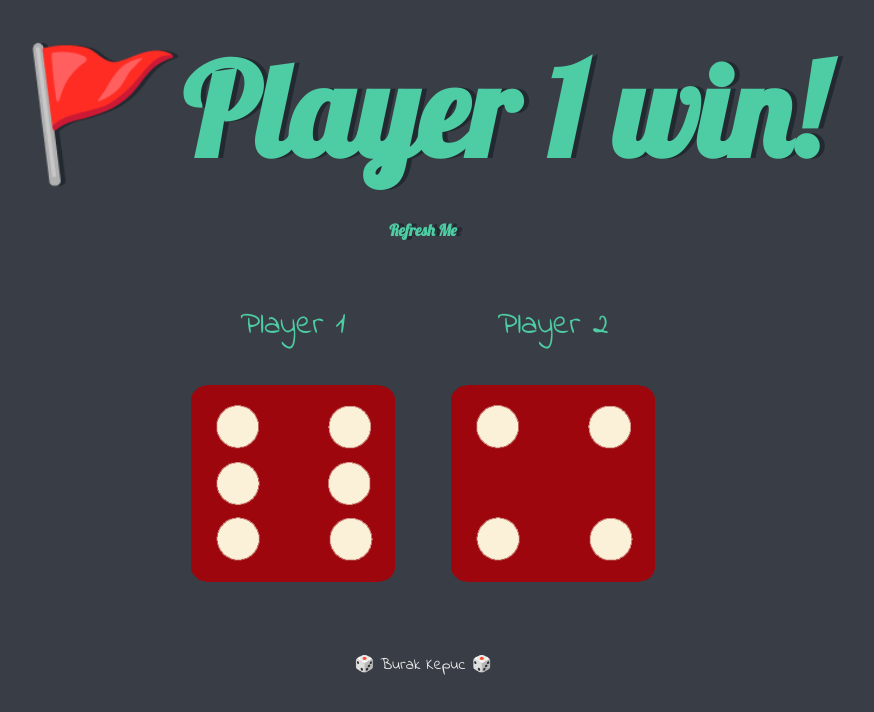
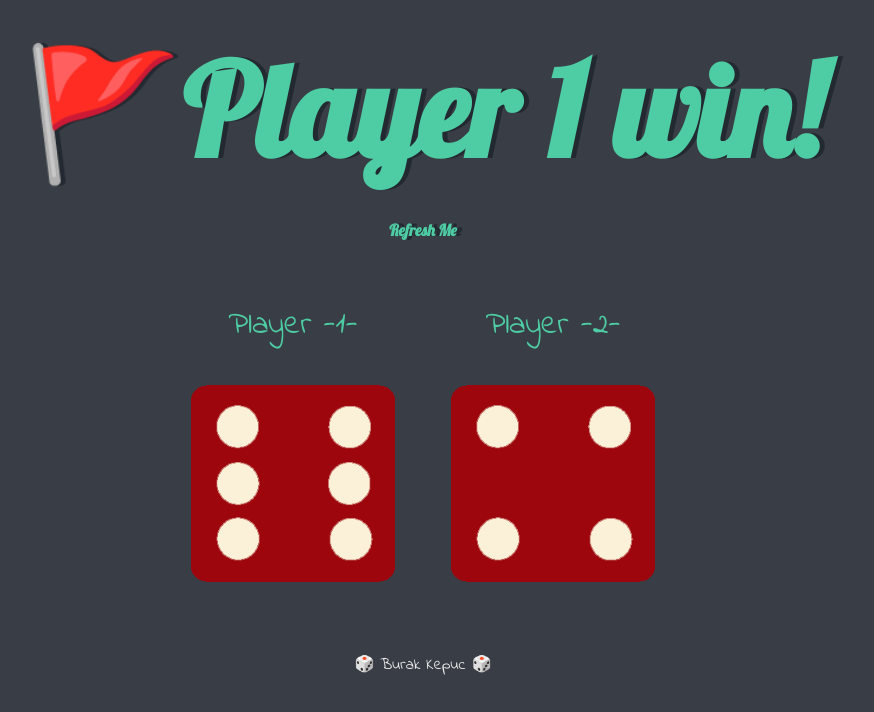
Before and after one commit to Burakkepuc/Dice-Game, a plain HTML site: page index.html in a window 1280 px wide. Shown: the whole page, without its empty margins (217-1091 px from the left). Drawn offline with Linux system fonts and the light colour scheme.

Commit message:
Changed the player name

```diff
--- a/index.html
+++ b/index.html
@@ -14,12 +14,12 @@
       <h2>Refresh Me</h2>
 
       <div class="dice">
-        <p>Player 1</p>
+        <p>Player -1-</p>
         <img class="img1" src="images/dice6.png">
       </div>
 
       <div class="dice">
-        <p>Player 2</p>
+        <p>Player -2-</p>
         <img class="img2" src="images/dice6.png">
       </div>
 
```
